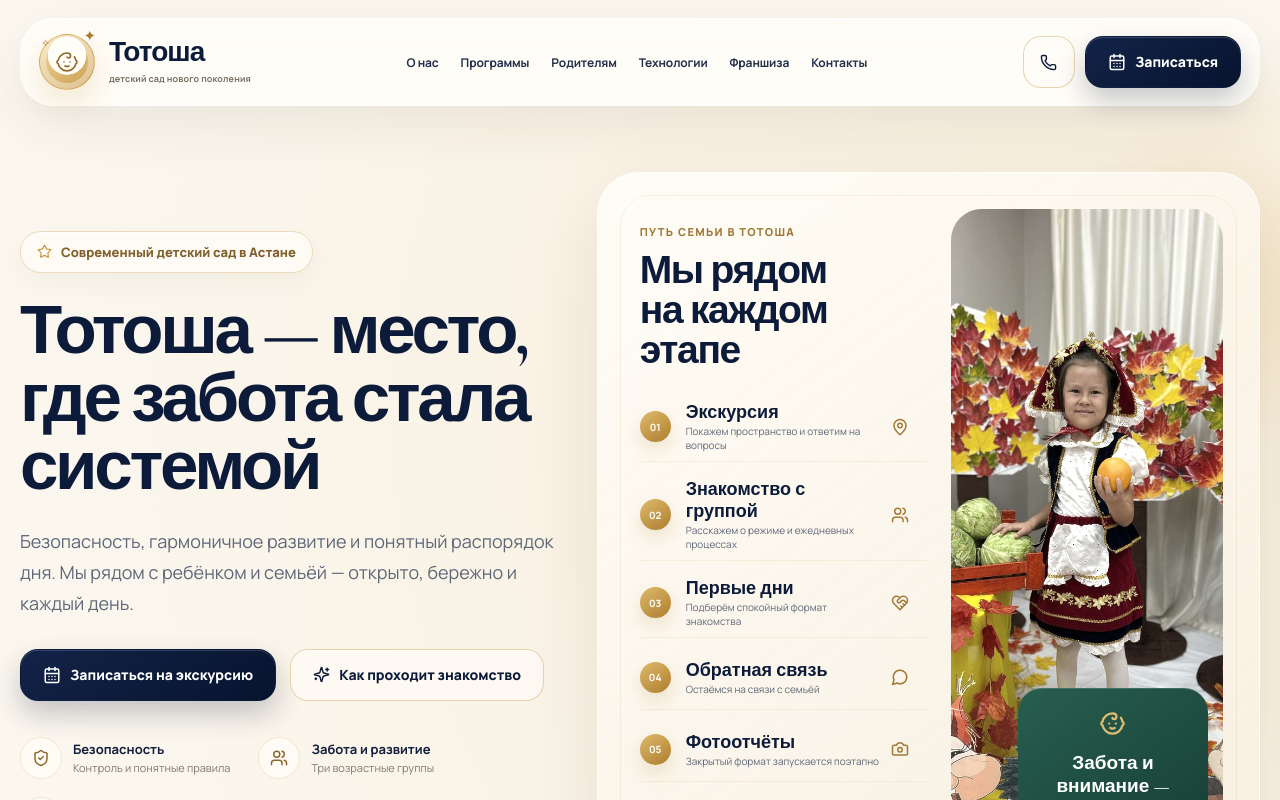
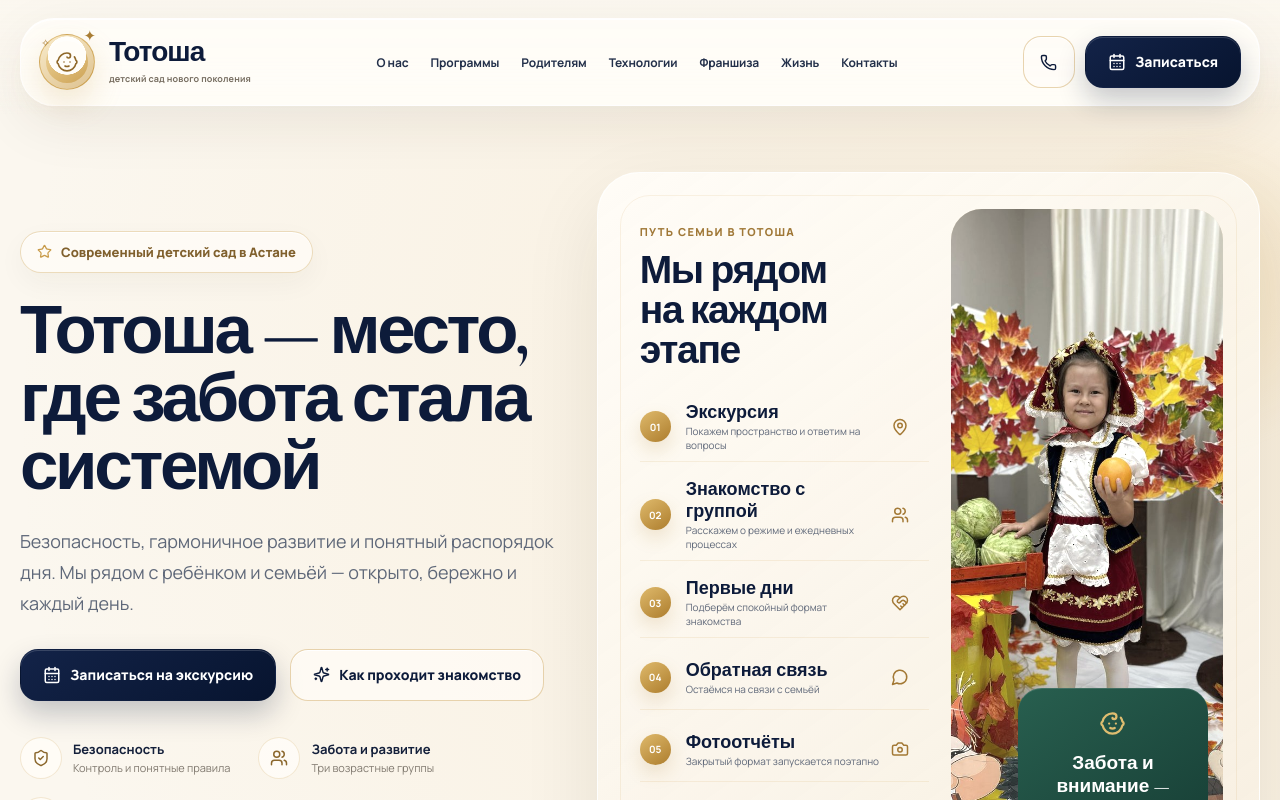
Before and after one commit to nexora-kz/totosha, a Next.js app: page / in a window 1280 px wide. Shown: the top 800 px of the page. Built offline with nearby package versions, Linux system fonts and the light colour scheme.

Commit message:
Add Life page to premium navigation

```diff
--- a/components/PremiumHeader.tsx
+++ b/components/PremiumHeader.tsx
@@ -11,6 +11,7 @@ const links = [
   { href: '/parents', label: 'Родителям' },
   { href: '/cabinet', label: 'Технологии' },
   { href: '/franchise', label: 'Франшиза' },
+  { href: '/life', label: 'Жизнь' },
   { href: '/contacts', label: 'Контакты' },
 ] as const;
 
```
